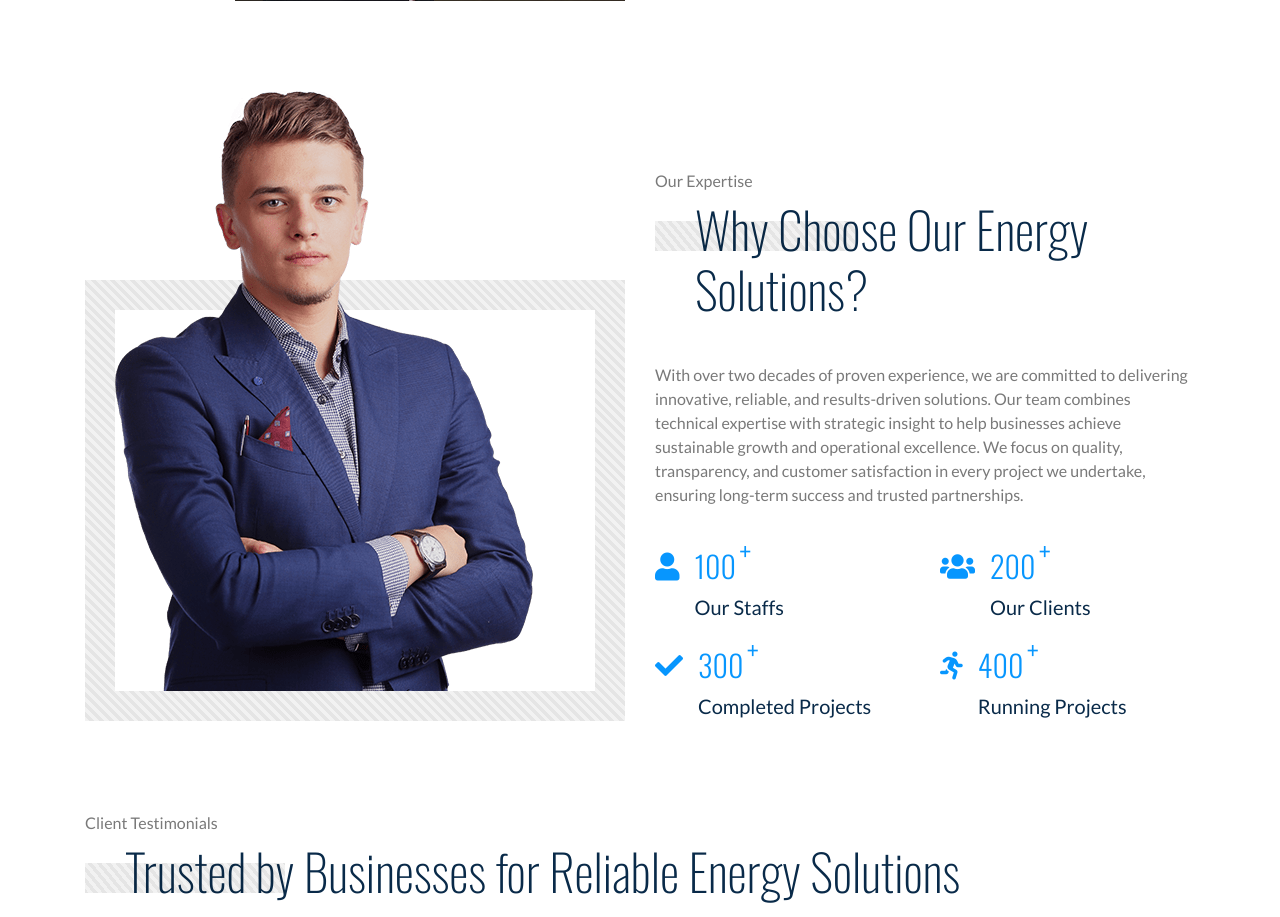
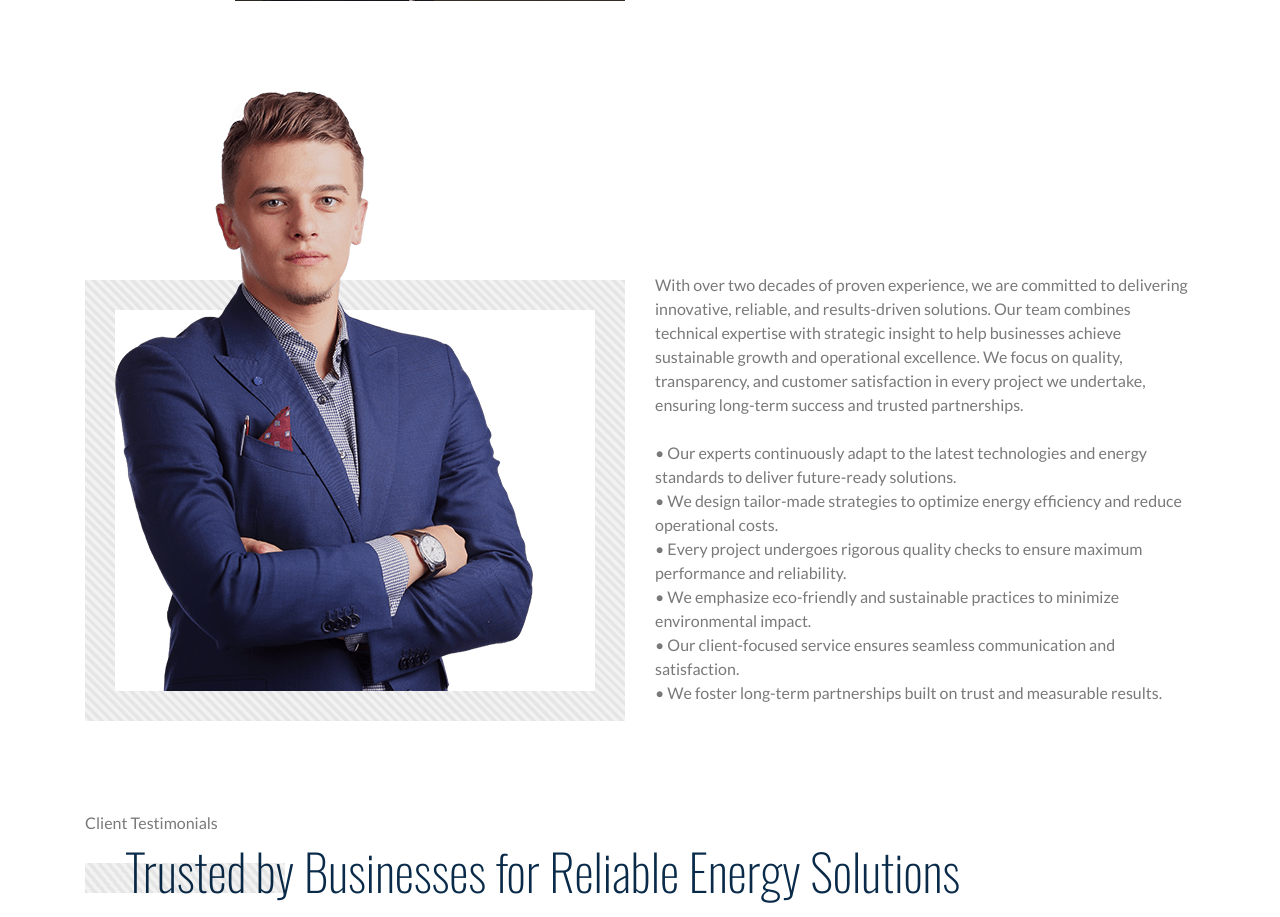
Before and after one commit to Kamalesh0145/optimusenergy, a PHP site: page /about.php in a window 1280 px wide. Shown: the part 800-1717 px from the top of the page. Run offline with PHP 8.4, Linux system fonts and the light colour scheme; some libraries are stand-ins or nearby versions.

Commit message:
content changing

```diff
--- a/about.php
+++ b/about.php
@@ -65,15 +65,20 @@
                 </div>
             </div>
             <div class="col-md-6">
-                <div class="section-header">
-                    <p>Our Expertise</p>
-                    <h2>Why Choose Our Energy Solutions?</h2>
+                <p>
+                    With over two decades of proven experience, we are committed to delivering innovative, reliable, and results-driven solutions.
+                    Our team combines technical expertise with strategic insight to help businesses achieve sustainable growth and operational excellence.
+                    We focus on quality, transparency, and customer satisfaction in every project we undertake, ensuring long-term success and trusted partnerships.
+                    <br><br>
+                    • Our experts continuously adapt to the latest technologies and energy standards to deliver future-ready solutions. <br>
+                    • We design tailor-made strategies to optimize energy efficiency and reduce operational costs. <br>
+                    • Every project undergoes rigorous quality checks to ensure maximum performance and reliability. <br>
+                    • We emphasize eco-friendly and sustainable practices to minimize environmental impact. <br>
+                    • Our client-focused service ensures seamless communication and satisfaction. <br>
+                    • We foster long-term partnerships built on trust and measurable results. <br>
+                </p>
 
-                </div>
-                <p>
-                    With over two decades of proven experience, we are committed to delivering innovative, reliable, and results-driven solutions. Our team combines technical expertise with strategic insight to help businesses achieve sustainable growth and operational excellence. We focus on quality, transparency, and customer satisfaction in every project we undertake, ensuring long-term success and trusted partnerships.
-                </p>
-                <div class="row counters">
+                <!-- <div class="row counters">
                     <div class="col-6">
                         <i class="fa fa-user"></i>
                         <div class="counters-text">
@@ -102,7 +107,7 @@
                             <p>Running Projects</p>
                         </div>
                     </div>
-                </div>
+                </div> -->
             </div>
         </div>
     </div>
```
Also changed, not shown: feature.php (+13 -3 lines), index.php (+13 -3 lines), service.php (+13 -3 lines).
